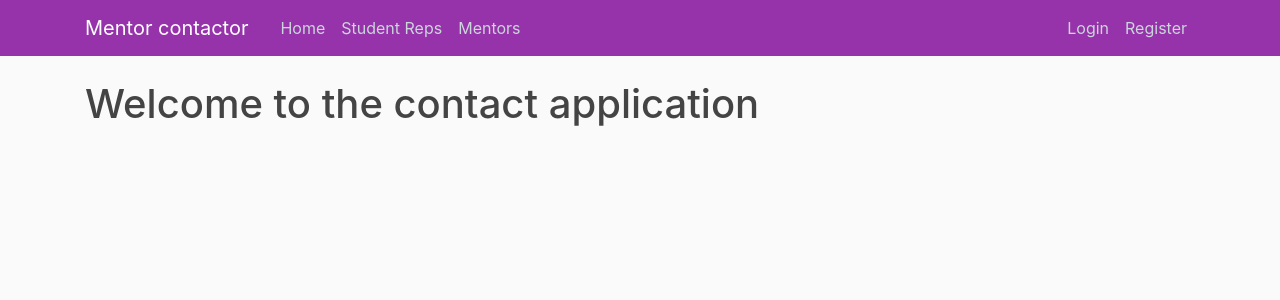
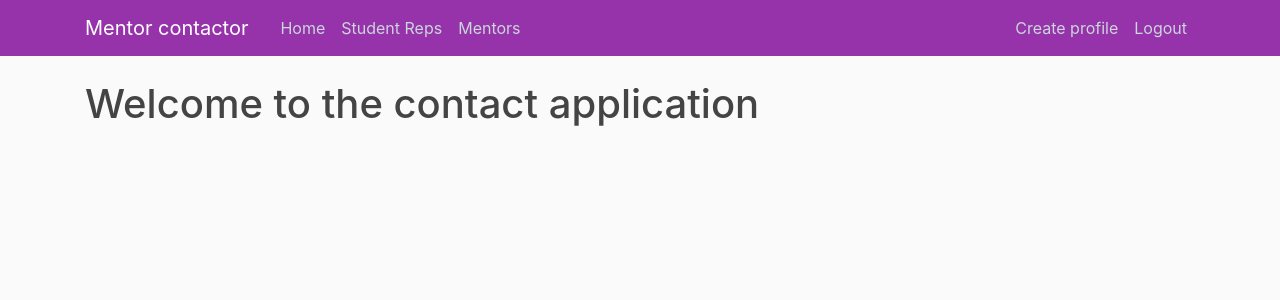
Before and after one commit to C1003593/Development-Project, a Django app: page / in a window 1280 px wide. Shown: the top 300 px of the page. Run offline with Django 5.2, Linux system fonts and the light colour scheme; a user stored in the database is signed in; some libraries are stand-ins or nearby versions.

Commit message:
Setup Profile Options navbar.

```diff
--- a/ContactApplication/templates/ContactApplication/base.html
+++ b/ContactApplication/templates/ContactApplication/base.html
@@ -33,9 +33,18 @@
                     <div class="navbar-nav">
 
                         {% if user.is_authenticated and user.studentprofile.StudentNumber %}
+                            <a class="nav-item nav-link" href="{% url 'studentprofile' %}">Student Profile</a>
+                            <a class="nav-item nav-link" href="{% url 'logout' %}">Logout</a>
+
+                        {% elif user.is_authenticated and user.mentorprofile.MentorRefNumber %}
+                            <a class="nav-item nav-link" href="#">Mentor Profile</a>
+                            <a class="nav-item nav-link" href="{% url 'logout' %}">Logout</a>
+                        {% elif user.is_authenticated and user.studentrepprofile.StudentNumber %}
+                            <a class="nav-item nav-link" href="#">Student Rep Profile</a>
+                            <a class="nav-item nav-link" href="{% url 'logout' %}">Logout</a>
+                        {% elif user.is_authenticated %}
                             <a class="nav-item nav-link" href="#">Create profile</a>
                             <a class="nav-item nav-link" href="{% url 'logout' %}">Logout</a>
-                            <a class="nav-item nav-link" href="{% url 'studentprofile' %}">Student Profile</a>
                         {% else %}
                             <a class="nav-item nav-link" href="{% url 'login' %}">Login</a>
                             <a class="nav-item nav-link" href="{% url 'register' %}">Register</a>
--- a/users/models.py
+++ b/users/models.py
@@ -31,7 +31,7 @@ class MentorProfile(models.Model):
     DOB = models.DateField(null = True)
 
     def __str__(self):
-        return f'{self.MentorRefNumber}'
+        return f'{self.user}'
 
 
 # as_crispy_field to render individual fields
```
Also changed, not shown: db.sqlite3.
